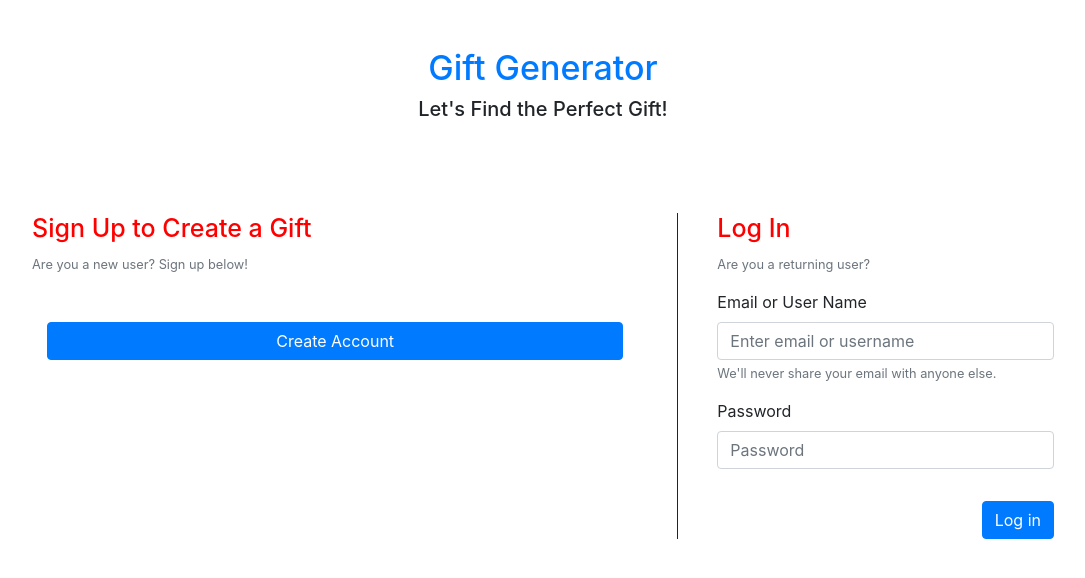
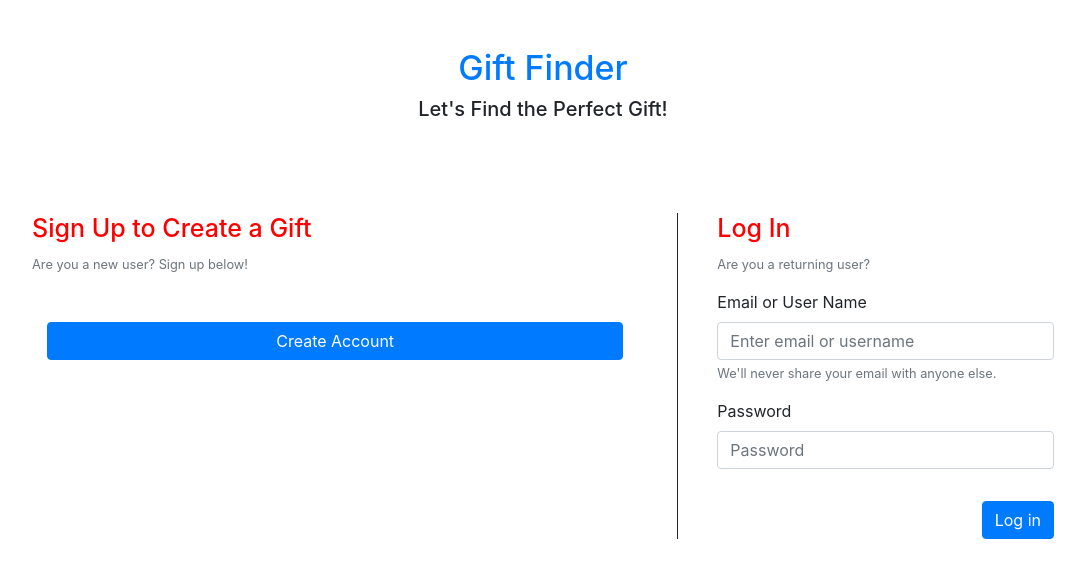
Before and after one commit to TyCoolidge/my-app-gift-generator, a React (Create React App) app: page /login-page in a window 1280 px wide. Shown: the top 578 px of the page, without its empty margins (97-1182 px from the left). Built offline with nearby package versions, Linux system fonts and the light colour scheme.

Commit message:
edits for gift properties

```diff
--- a/src/components/ui/Header.js
+++ b/src/components/ui/Header.js
@@ -21,7 +21,8 @@ class Header extends React.Component {
               this.removeEditableGift();
             }}
           >
-            Gift Generator
+            {/* TODO add logo */}
+            Gift Finder
           </h2>
         </Link>
       </div>
--- a/src/mock-data/random-gifts.json
+++ b/src/mock-data/random-gifts.json
@@ -7,9 +7,9 @@
     "photo": "vitamix.jpeg",
     "url": "https://www.amazon.com/Vitamix-E310-Explorian-Professional-Grade-Container/dp/B0758JHZM3/ref=sr_1_2?dchild=1&keywords=vitamix&qid=1594237685&sr=8-2",
     "description": "The best blender of all time",
-    "gender": 1,
+    "gender": 3,
     "interest": 11,
-    "age": 3,
+    "age": [3, 4],
     "price": 34995
   },
   {
@@ -20,7 +20,7 @@
     "photo": "vitamix.jpeg",
     "url": "https://www.amazon.com/Vitamix-E310-Explorian-Professional-Grade-Container/dp/B0758JHZM3/ref=sr_1_2?dchild=1&keywords=vitamix&qid=1594237685&sr=8-2",
     "description": "Description Text2",
-    "gender": 1,
+    "gender": 3,
     "interest": 3,
     "age": 4,
     "price": 2500
```
